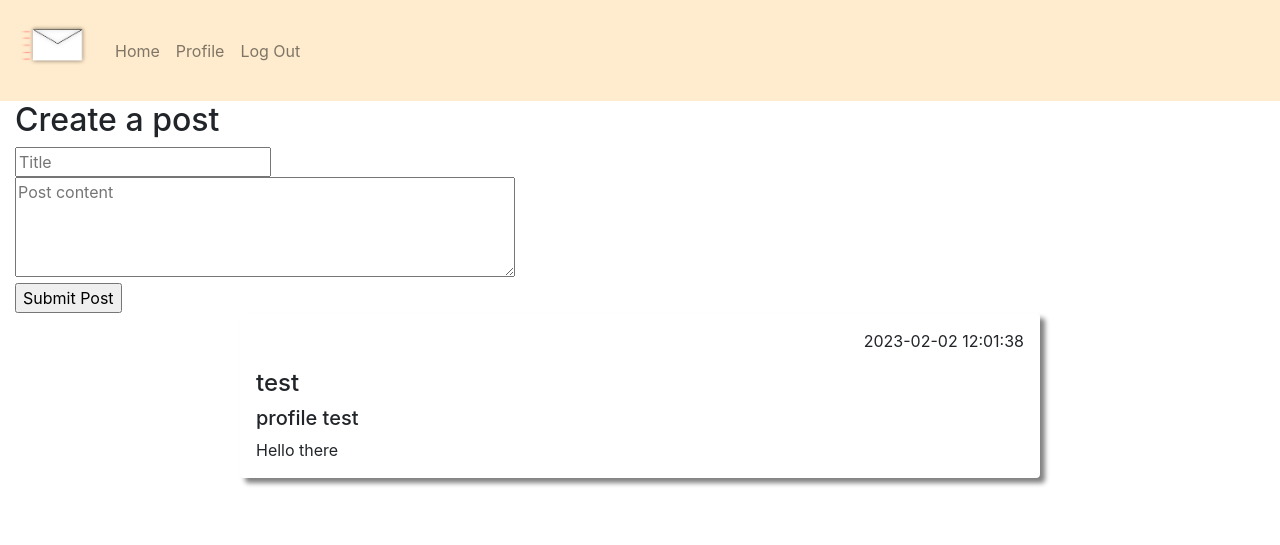
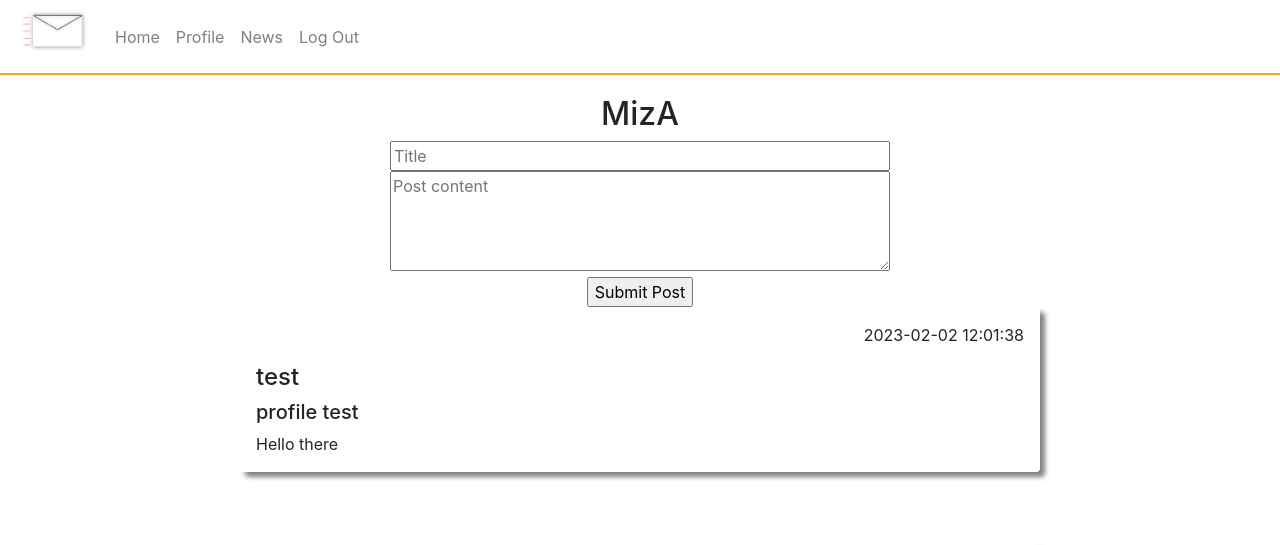
Before and after one commit to Miza-web/PostZone, a Flask app: page /index in a window 1280 px wide. Shown: the top 545 px of the page. Run offline with Flask 2, Linux system fonts and the light colour scheme; a user stored in the database is signed in; data comes from the database, SQL or seed files in the repository; both versions use the stored data as it was after the commit; some libraries are stand-ins or nearby versions.

Commit message:
Styled navbar, Added post display on user profile

```diff
--- a/app.py
+++ b/app.py
@@ -38,7 +38,8 @@ def logout():
 @app.route("/profile")
 def profile():
     user=query_db('SELECT * FROM users WHERE username = ?', [session['username']], True)
-    return render_template('profile.html', user = user)
+    user_posts=query_db('SELECT * FROM posts WHERE by_user = ?', [session['username']], 'ORDER BY created_at DESC')
+    return render_template('profile.html', user = user, user_posts = user_posts)
 
 @app.route("/index")
 def posts():
@@ -59,6 +60,10 @@ def register():
     insert_db('INSERT INTO users (username, password, email) VALUES (?, ?, ?)', (username, hashed_password, email))
 
     return render_template('welcome.html', message='User Registered', type='success')
+
+@app.route("/news")
+def news():
+    return render_template('news.html')
 
 @app.route("/post_submit", methods=['post'])
 def post_submit():
--- a/static/css/style.css
+++ b/static/css/style.css
@@ -21,3 +21,15 @@
 .posts {
   width: 800px;
 }
+.create-post {
+  margin-left: auto;
+  margin-right: auto;
+  justify-content: center;
+  text-align: center;
+  padding-top: 20px;
+}
+.nav-main {
+  background-color: rgb(255, 255, 255);
+  border-bottom: 2px solid orange;
+  height: 75px;
+}
--- a/templates/index.html
+++ b/templates/index.html
@@ -7,34 +7,13 @@
 toastr.success('Success', 'Post Created');
 </script>
 {% endif %}
-  <nav class="navbar navbar-expand-lg navbar-light" style="background-color: blanchedalmond;">
-    <a class="navbar-brand">
-      <img src="{{url_for('static', filename='assets/logo.png')}}" alt="logo" style="height: 75px;">
-    </a>
-    <button class="navbar-toggler" type="button" data-toggle="collapse" data-target="#navbarNav" aria-controls="navbarNav" aria-expanded="false" aria-label="Toggle navigation">
-      <span class="navbar-toggler-icon"></span>
-    </button>
-    <div class="collapse navbar-collapse" id="navbarNav">
-      <ul class="navbar-nav">
-        <li class="nav-item">
-          <a class="nav-link" href="{{ url_for('posts') }}">Home</a>
-        </li>
-        <li class="nav-item">
-          <a class="nav-link" href="{{ url_for('profile') }}">Profile</a>
-        </li>
-        <li class="nav-item">
-          <a class="nav-link" href="{{ url_for('logout') }}">Log Out</a>
-        </li>
-      </ul>
-    </div>
-  </nav>
 
-<div class="container-fluid">
+<div class="container-fluid create-post">
   <div class="row h-500">
     <div class="col">
-      <h2>Create a post</h2>
+      <h2>{{session.username}}</h2>
       <form action="{{ url_for('post_submit') }}" method="POST" id="post_form">
-        <input type="text" placeholder="Title" name="title" required/><br>
+        <input type="text" placeholder="Title" name="title" style="width: 500px" required/><br>
         <textarea placeholder="Post content" form="post_form" name="content" style="height: 100px; width: 500px" required></textarea>
         <br/>
         <input type="submit" value="Submit Post" />
--- a/templates/layout.html
+++ b/templates/layout.html
@@ -14,3 +14,28 @@
 <script src="https://cdnjs.cloudflare.com/ajax/libs/popper.js/1.14.3/umd/popper.min.js" integrity="sha384-ZMP7rVo3mIykV+2+9J3UJ46jBk0WLaUAdn689aCwoqbBJiSnjAK/l8WvCWPIPm49" crossorigin="anonymous"></script>
 <script src="https://stackpath.bootstrapcdn.com/bootstrap/4.1.3/js/bootstrap.min.js" integrity="sha384-ChfqqxuZUCnJSK3+MXmPNIyE6ZbWh2IMqE241rYiqJxyMiZ6OW/JmZQ5stwEULTy" crossorigin="anonymous"></script>
 <script src="https://cdnjs.cloudflare.com/ajax/libs/toastr.js/latest/toastr.min.js"></script>
+
+<nav class="navbar nav-main navbar-expand-lg navbar-light">
+  <a class="navbar-brand">
+    <img src="{{url_for('static', filename='assets/logo.png')}}" alt="logo" style="height: 75px;">
+  </a>
+  <button class="navbar-toggler" type="button" data-toggle="collapse" data-target="#navbarNav" aria-controls="navbarNav" aria-expanded="false" aria-label="Toggle navigation">
+    <span class="navbar-toggler-icon"></span>
+  </button>
+  <div class="collapse navbar-collapse" id="navbarNav">
+    <ul class="navbar-nav">
+      <li class="nav-item">
+        <a class="nav-link" href="{{ url_for('posts') }}">Home</a>
+      </li>
+      <li class="nav-item">
+        <a class="nav-link" href="{{ url_for('profile') }}">Profile</a>
+      </li>
+      <li class="nav-item">
+        <a class="nav-link" href="{{ url_for('news') }}">News</a>
+      </li>
+      <li class="nav-item">
+        <a class="nav-link" href="{{ url_for('logout') }}">Log Out</a>
+      </li>
+    </ul>
+  </div>
+</nav>
```
Also changed, not shown: templates/profile.html (+11 -25 lines), database.db.
